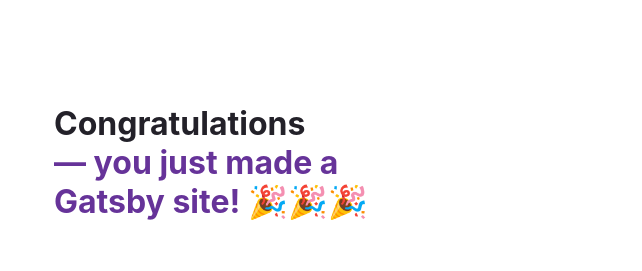
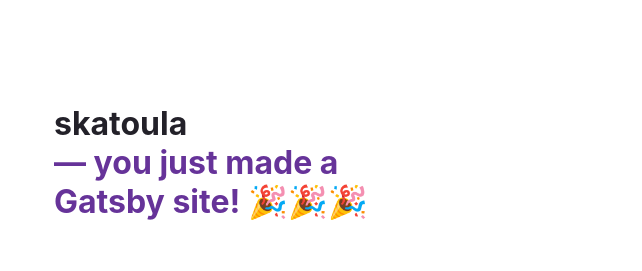
Before and after one commit to Taxiarchoula/taxiarchoula-website, a Gatsby site: page / in a window 1280 px wide. Shown: the top 271 px of the page, without its empty margins (50-692 px from the left). Built offline with nearby package versions, Linux system fonts and the light colour scheme; Gatsby itself is replaced by a stand-in of ours.

Commit message:
test commit

```diff
--- a/src/pages/index.js
+++ b/src/pages/index.js
@@ -129,9 +129,9 @@
 const IndexPage = () => {
   return (
     <main style={pageStyles}>
-      <title>Home Page</title>
+      <title>Home skato</title>
       <h1 style={headingStyles}>
-        Congratulations
+        skatoula
         <br />
         <span style={headingAccentStyles}>— you just made a Gatsby site! </span>
         <span role="img" aria-label="Party popper emojis">
```
